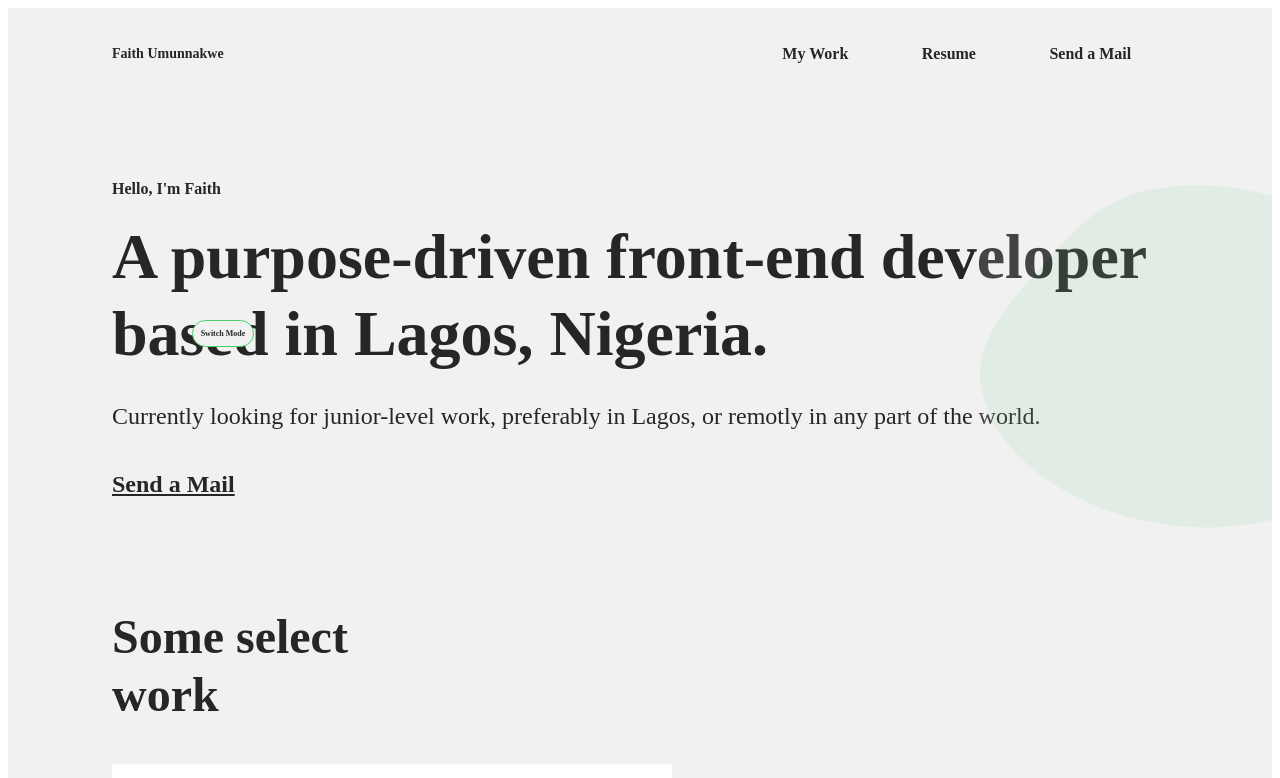
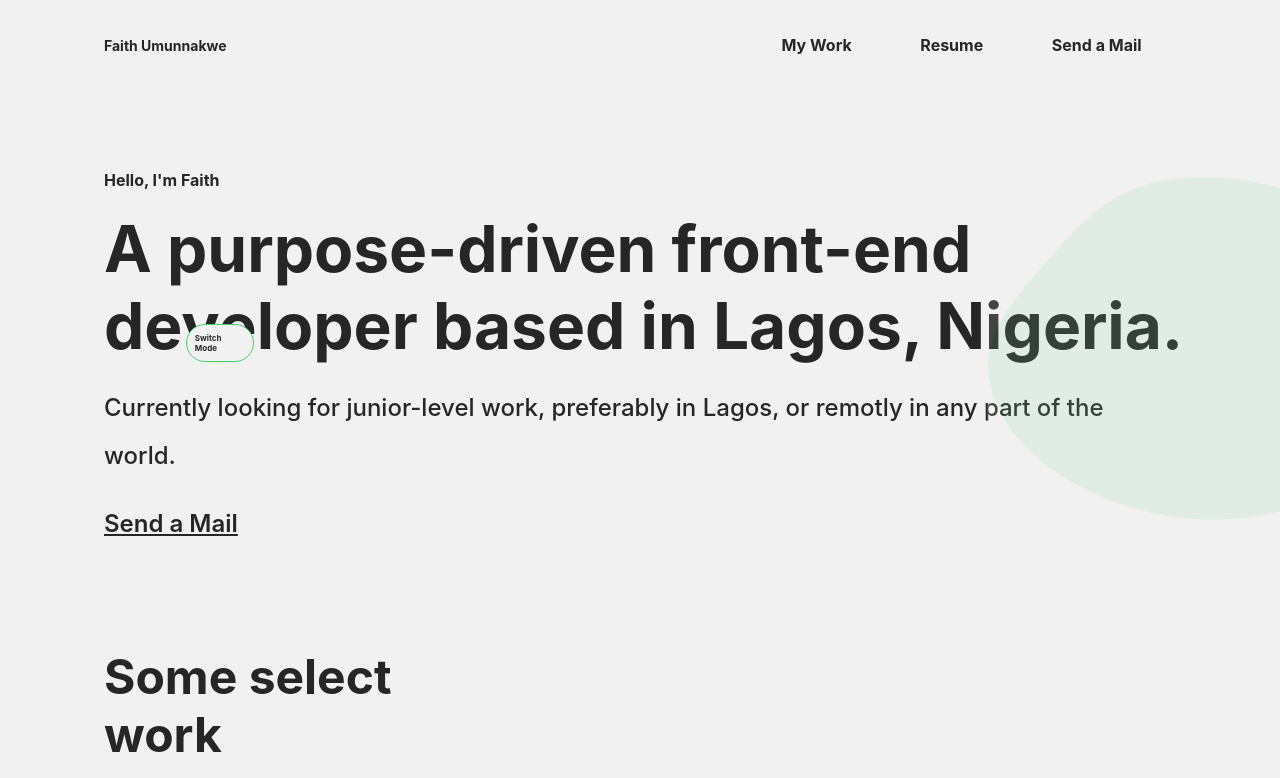
Before and after one commit to FaithChinonso/PERSONAL-WEBSITE, a React (Create React App) app: page / in a window 1280 px wide. Shown: the top 778 px of the page. Built offline with nearby package versions, Linux system fonts and the light colour scheme; a web font is replaced by a local one.

Commit message:
removed minimizer

```diff
--- a/src/component/Helper/Card.js
+++ /dev/null
@@ -1,8 +0,0 @@
-import React from "react";
-import "../style.css";
-
-const Card = props => {
-  return <div className="card">{props.children}</div>;
-};
-
-export default Card;
--- a/src/component/View/Nav.js
+++ b/src/component/View/Nav.js
@@ -26,7 +26,7 @@
           <a
             href="https://drive.google.com/file/d/1JJ_eeUvUIDds11FdW6BMRl2s800X2muG/view?usp=sharing"
             target="_blank"
-            rel="noreferrer"
+
           >
             Resume
           </a>
--- a/src/component/View/PersonalProject.js
+++ b/src/component/View/PersonalProject.js
@@ -48,11 +48,7 @@
         {projects.map(pro => (
           <div className="perProjectCard">
             <figure className="slide-figure">
-              <img
-                src={process.env.PUBLIC_URL + pro.img}
-                alt={pro.name}
-                className="slide-img"
-              />
+              <img src={pro.img} alt={pro.name} className="slide-img" />
 
               <figcaption className="slide-caption">
                 <h3 className="slide-heading">{pro.name}</h3>
--- a/src/component/style.css
+++ b/src/component/style.css
@@ -1,9 +1,4 @@
-.card {
-  padding: 1rem;
-  box-shadow: 0 2px 8px rgba(0, 0, 0, 0.25);
-  border-radius: 14px;
-  background-color: white;
-}
+
 
 .nav {
   display: flex;
@@ -125,8 +120,7 @@
   flex-direction: column;
   gap: 20px;
   padding: 1rem 0;
-  /* box-shadow: 0 2px 8px rgba(0, 0, 0, 0.25);
-  border-radius: 14px; */
+
   background-color: white;
 }
 .proProjectCardDark {
@@ -136,8 +130,7 @@
   flex-direction: column;
   gap: 20px;
   padding: 1rem 0;
-  /* box-shadow: 0 2px 8px rgba(0, 0, 0, 0.25);
-  border-radius: 14px; */
+
   background-color: #e4dede;
 }
 .perProjectCard {
@@ -151,8 +144,7 @@
   justify-content: center;
   gap: 10px;
   padding: 1rem 0;
-  /* box-shadow: 0 2px 8px rgba(0, 0, 0, 0.25);
-  border-radius: 14px; */
+
   background-color: white;
 }
 .projectImage {
@@ -217,9 +209,7 @@
   color: #47d16c;
 }
 
-/* .slide-4 {
-  background-image: url(/img/header.jpg);
-} */
+
 .slide-figure {
   overflow: hidden;
   width: 100%;
@@ -245,10 +235,7 @@
   top: 50%;
   left: 50%;
   transform: translate(-50%, -50%);
-  /* padding: 10px 20px; */
-  /* top: 50%;
-  left: 50%;
-  transform: translate(-50%, -50%); */
+
 
   opacity: 0;
   padding: 43px;
@@ -360,8 +347,7 @@
   .slide {
     width: 100%;
   }
-  /* .slide-heading {
-    /* font-size: 1rem; */
+
   */ span {
     font-size: 1rem;
   }
@@ -473,11 +459,3 @@
     font-size: 30px;
   }
 }
-
-/* @media (max-width: 900px) {
-}
-@media (max-width: 600px) {
-  .navList {
-    display: none;
-  }
-} */
--- a/src/index.css
+++ b/src/index.css
@@ -1 +1,14 @@
 @import url("https://fonts.googleapis.com/css2?family=Blaka&family=Inter:wght@100;400;500;600;700&family=Poppins:ital,wght@0,100;0,200;0,300;0,500;0,600;0,800;0,900;1,100;1,200;1,300;1,500;1,700;1,800;1,900&family=Tapestry&display=swap");
+body {
+  margin: 0;
+  font-family: -apple-system, BlinkMacSystemFont, "Segoe UI", "Roboto", "Oxygen",
+    "Ubuntu", "Cantarell", "Fira Sans", "Droid Sans", "Helvetica Neue",
+    sans-serif;
+  -webkit-font-smoothing: antialiased;
+  -moz-osx-font-smoothing: grayscale;
+}
+
+code {
+  font-family: source-code-pro, Menlo, Monaco, Consolas, "Courier New",
+    monospace;
+}
```
Also changed, not shown: src/logo.svg (deleted).
